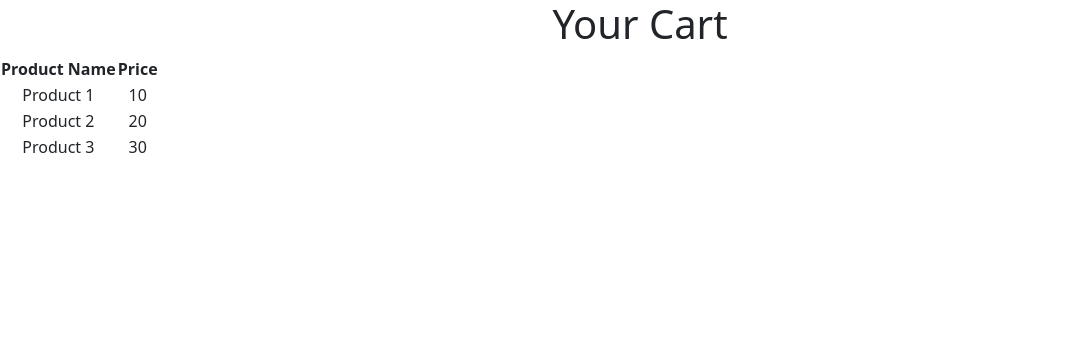
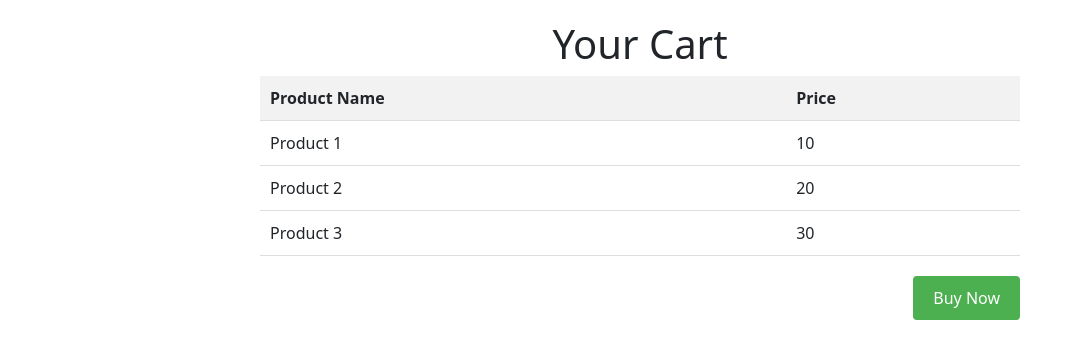
Before and after one commit to UmayrNordien/Capstone_EOM_Project, a Vue app: page /cart in a window 1280 px wide. Shown: the top 358 px of the page, without its empty margins (0-1081 px from the left). Built offline with nearby package versions, Linux system fonts and the light colour scheme; a web font is replaced by a local one.

Commit message:
working on cart page

```diff
--- a/src/views/CartView.vue
+++ b/src/views/CartView.vue
@@ -1,5 +1,5 @@
 <template>
-    <div>
+  <div class="cart-container">
     <h1>Your Cart</h1>
     <table>
       <thead>
@@ -15,6 +15,9 @@
         </tr>
       </tbody>
     </table>
+    <div class="buy-btn-container">
+      <button class="buy-btn" @click="noti()">Buy Now</button>
+    </div>
     <SpinnerC v-if="isLoading" />
   </div>
 </template>
@@ -41,13 +44,53 @@
   components: {
     SpinnerC,
   },
+  methods: {
+    noti() {
+      alert("Thanks for your purchase!");
+    }
+  }
 
 };
 </script>
 
+<style scoped>
+.cart-container {
+  max-width: 800px;
+  margin: 0 auto;
+  padding: 20px;
+}
 
+table {
+  width: 100%;
+  border-collapse: collapse;
+  margin-bottom: 20px;
+}
 
+th, td {
+  padding: 10px;
+  text-align: left;
+  border-bottom: 1px solid #ddd;
+}
 
-<style scoped>
+th {
+  background-color: #f2f2f2;
+}
 
+.buy-btn-container {
+  text-align: right;
+}
+
+.buy-btn {
+  background-color: #4CAF50;
+  color: white;
+  padding: 10px 20px;
+  border: none;
+  border-radius: 4px;
+  cursor: pointer;
+  transition: background-color 0.3s;
+}
+
+.buy-btn:hover {
+  background-color: #3e8e41;
+}
 </style>
```
Lines whose indentation alone changed are shown as unchanged.
